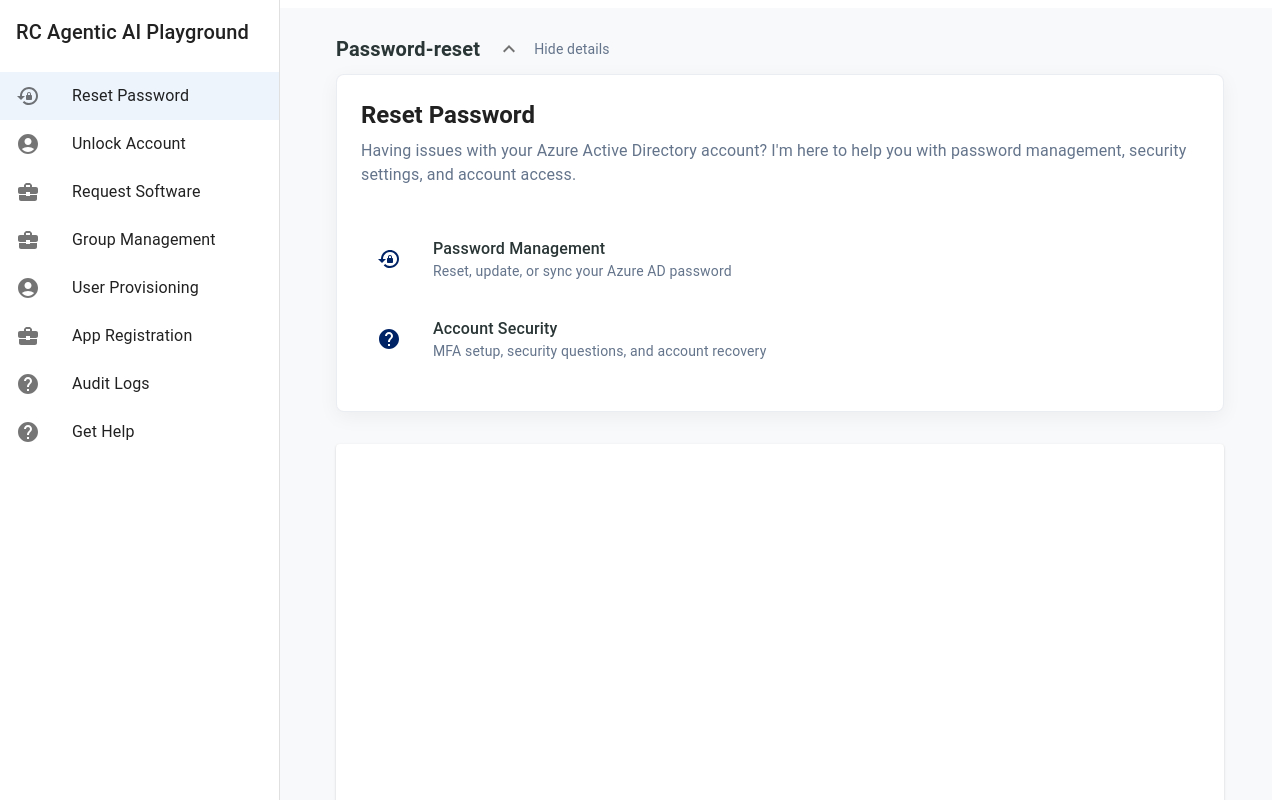
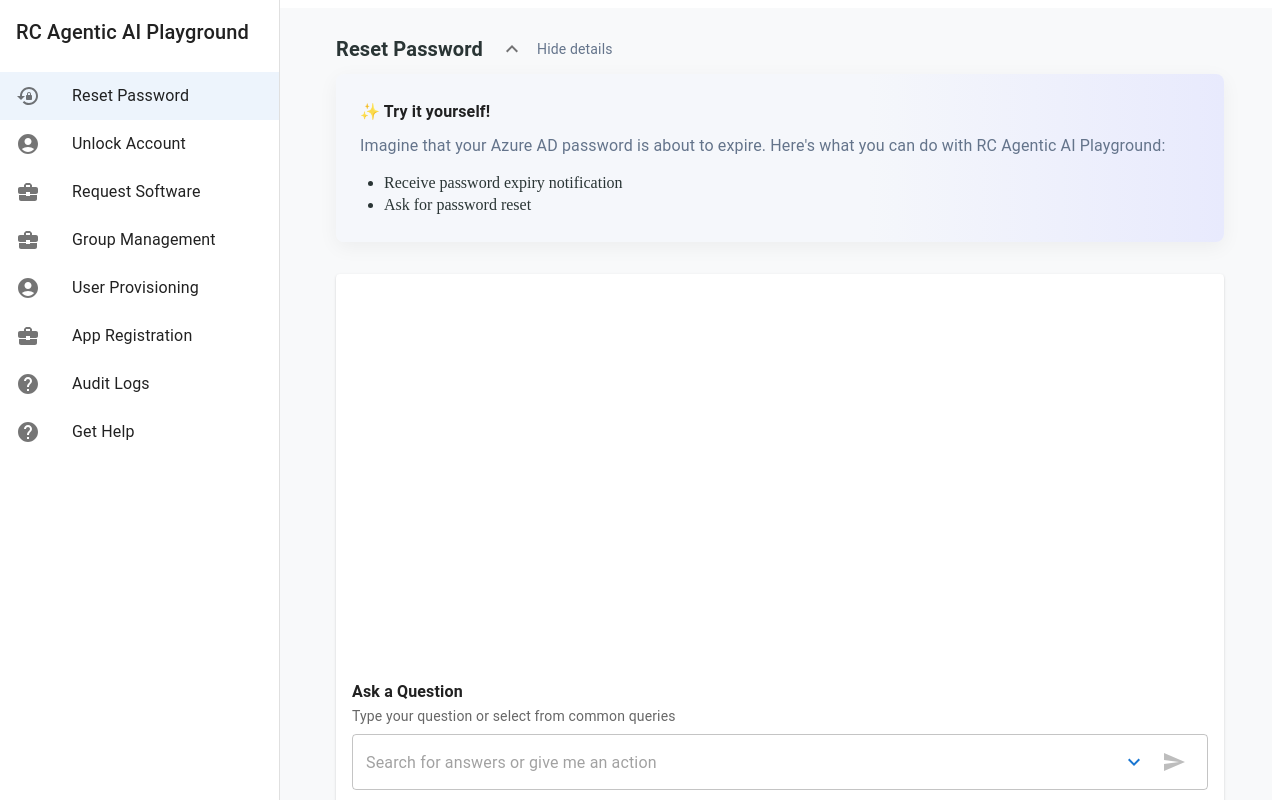
Before and after one commit to zeeshan-mukhtar/cursor_playground, a Next.js app: page / in a window 1280 px wide. Both pictures are taken after a click on the element "Show details". Shown: the top 800 px of the page. Built offline with nearby package versions, Linux system fonts and the light colour scheme.

Commit message:
heading and description updated

```diff
--- a/src/pages/index.tsx
+++ b/src/pages/index.tsx
@@ -68,6 +68,74 @@
   'app-registration': <AppRegistration />,
   'audit-logs': <AuditLogs />,
   'help-support': <GetHelp />,
+};
+
+// Info card content for each workflow
+const workflowInfoContent: Record<string, { heading: string; description: string; bullets: string[] }> = {
+  'password-reset': {
+    heading: '✨ Try it yourself!',
+    description: "Imagine that your Azure AD password is about to expire. Here's what you can do with RC Agentic AI Playground:",
+    bullets: [
+      'Receive password expiry notification',
+      'Ask for password reset',
+    ],
+  },
+  'account-unlock': {
+    heading: '🔓 Try it yourself!',
+    description: "Suppose you're locked out of your Azure AD account. Here's how RC Agentic AI Playground can help:",
+    bullets: [
+      'Unlock your Azure AD account',
+      'Get step-by-step recovery guidance',
+    ],
+  },
+  'software-access': {
+    heading: '💻 Try it yourself!',
+    description: "Need access to a new application? Here's what you can do with RC Agentic AI Playground:",
+    bullets: [
+      'Request access to Microsoft Teams, Power BI, and more',
+      'Track your software access requests',
+    ],
+  },
+  'group-management': {
+    heading: '👥 Try it yourself!',
+    description: "Imagine you need to manage Azure AD groups. Here's what you can do with RC Agentic AI Playground:",
+    bullets: [
+      'Add or remove users from groups',
+      'View and export group membership',
+    ],
+  },
+  'user-provisioning': {
+    heading: '🧑‍💼 Try it yourself!',
+    description: "Suppose you need to onboard a new team member. Here's what you can do with RC Agentic AI Playground:",
+    bullets: [
+      'Create new Azure AD users',
+      'Assign roles and permissions',
+    ],
+  },
+  'app-registration': {
+    heading: '🛠️ Try it yourself!',
+    description: "Want to register a new app in Azure AD? Here's what you can do with RC Agentic AI Playground:",
+    bullets: [
+      'Register new applications',
+      'Configure app permissions and authentication',
+    ],
+  },
+  'audit-logs': {
+    heading: '📊 Try it yourself!',
+    description: "Need to review Azure AD activity? Here's what you can do with RC Agentic AI Playground:",
+    bullets: [
+      'View and filter audit logs',
+      'Export logs for analysis',
+    ],
+  },
+  'help-support': {
+    heading: '❓ Try it yourself!',
+    description: "Looking for help or documentation? Here's what you can do with RC Agentic AI Playground:",
+    bullets: [
+      'Contact support or IT helpdesk',
+      'Access Azure AD documentation',
+    ],
+  },
 };
 
 // Define workflow-specific sample prompts and AI-style responses
@@ -173,6 +241,18 @@
   },
 };
 
+// Get heading for toggle button and card
+const workflowHeadings: Record<string, string> = {
+  'password-reset': 'Reset Password',
+  'account-unlock': 'Unlock Account',
+  'software-access': 'Request Software',
+  'group-management': 'Group Management',
+  'user-provisioning': 'User Provisioning',
+  'app-registration': 'App Registration',
+  'audit-logs': 'Audit Logs',
+  'help-support': 'Get Help',
+};
+
 export default function Home() {
   const [selectedWorkflow, setSelectedWorkflow] = useState<string>('password-reset');
   const [chatStates, setChatStates] = useState<Record<string, { messages: any[]; input: string; isLoading: boolean }>>({});
@@ -246,12 +326,11 @@
       <Sidebar selectedWorkflow={selectedWorkflow} setSelectedWorkflow={setSelectedWorkflow} />
       <Box component="main" sx={{ flexGrow: 1, p: 3 }}>
         <Container maxWidth="lg">
-          {/* Removed logo and heading from the middle section */}
           {/* Toggleable Info Card for all workflows */}
           <Box sx={{ mb: 2 }}>
             <Box sx={{ display: 'flex', alignItems: 'center', mb: 1 }}>
               <Typography variant="h6" sx={{ fontWeight: 600, color: BRAND_COLORS.text.primary, mr: 1 }}>
-                {selectedWorkflow.charAt(0).toUpperCase() + selectedWorkflow.slice(1)}
+                {workflowHeadings[selectedWorkflow]}
               </Typography>
               <IconButton onClick={() => setShowInfo((prev) => !prev)} size="small" sx={{ ml: 0.5 }}>
                 {showInfo ? <ExpandLess /> : <ExpandMore />}
@@ -261,7 +340,19 @@
               </Typography>
             </Box>
             <Collapse in={showInfo} timeout="auto" unmountOnExit>
-              {workflowInfoCards[selectedWorkflow]}
+              <Paper sx={{ p: 3, borderRadius: 2, background: 'linear-gradient(90deg, #f5f7fb 60%, #e8eafd 100%)', boxShadow: '0 5px 20px rgba(0,0,0,0.05)', mb: 2 }}>
+                <Typography variant="subtitle1" sx={{ fontWeight: 600, mb: 1, display: 'flex', alignItems: 'center' }}>
+                  {workflowInfoContent[selectedWorkflow]?.heading}
+                </Typography>
+                <Typography variant="body1" sx={{ color: BRAND_COLORS.text.secondary, mb: 2 }}>
+                  {workflowInfoContent[selectedWorkflow]?.description}
+                </Typography>
+                <ul style={{ margin: 0, paddingLeft: 24 }}>
+                  {workflowInfoContent[selectedWorkflow]?.bullets.map((item, idx) => (
+                    <li key={idx} style={{ color: BRAND_COLORS.text.primary, marginBottom: 4 }}>{item}</li>
+                  ))}
+                </ul>
+              </Paper>
             </Collapse>
           </Box>
           {/* Chat area is always full width */}
```
